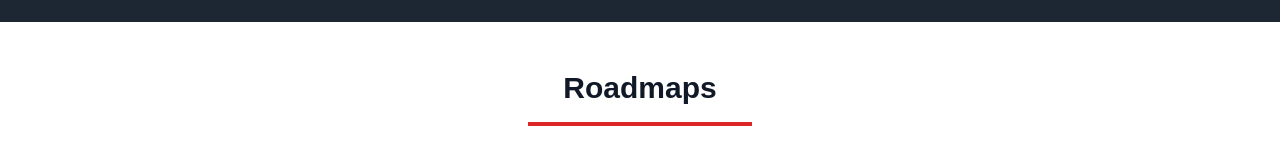
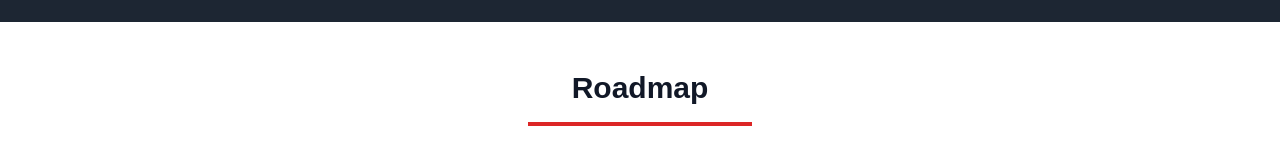
Before and after one commit to MohanVarma1965/NomotaAI, a React (Create React App) app: page / in a window 1280 px wide. Shown: the part 1697-1853 px from the top of the page. Built offline with nearby package versions, Linux system fonts and the light colour scheme.

Commit message:
css changes for header banner

```diff
--- a/src/components/Main/MainPageBanner/index.tsx
+++ b/src/components/Main/MainPageBanner/index.tsx
@@ -1,9 +1,8 @@
-
 import React from 'react';
 
 const MainPageBanner: React.FC = () => {
   return (
-    <div className="py-16 mx-auto text-white bg-gray-800 md:px-4 max-md:p-8 md:container md:text-gray-900 md:bg-white md:flex md:items-center md:justify-between">
+    <div className="py-16 mx-auto text-gray-900 md:px-4 max-md:p-8 md:container md:flex md:items-center md:justify-between">
       <div className="md:flex-1 md:pr-12">
         <h1 className="mb-6 text-[2.5rem] md:text-5xl font-bold leading-tight">
           The crypto ecosystem for boundless innovation
@@ -46,7 +45,6 @@ const MainPageBanner: React.FC = () => {
               </span>
             </a>
 
-
             <a
               href="#"
               className="relative flex items-center justify-center px-3 py-3 transition-all duration-300 border border-gray-600 rounded-lg group overflow-hidden"
@@ -70,15 +68,13 @@ const MainPageBanner: React.FC = () => {
               >
                 Coming Soon
               </span>
-
             </a>
           </div>
         </div>
       </div>
 
-      <div className="main-banner-image flex-1 hidden lg:block">
+      <div className="main-banner-image flex-1 lg:block">
         <img src="./picture.png" alt="Crypto" className="w-full h-auto" />
-
       </div>
     </div>
   );
--- a/src/components/Main/Roadmap/index.tsx
+++ b/src/components/Main/Roadmap/index.tsx
@@ -21,7 +21,7 @@ const Roadmap: React.FC = () => {
     <div className="px-4 py-12 bg-white">
       <div className="mb-8 text-center">
         <h2 id="roadmap" className="text-3xl font-bold text-gray-900">
-          Roadmaps
+          Roadmap
         </h2>
         <div className="w-56 h-1 mx-auto my-4 bg-red-600" />
       </div>
```
